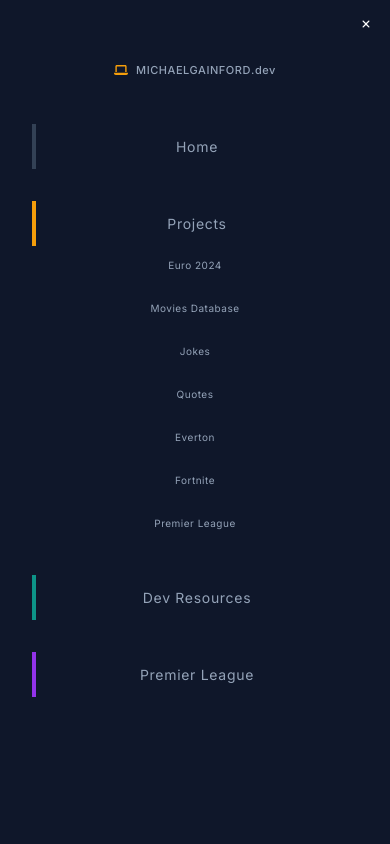
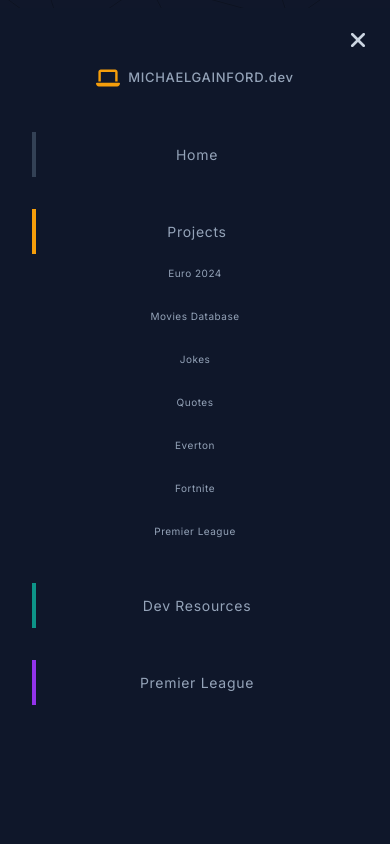
Before and after one commit to michaelgainford/michaelgainford.github.io, a Next.js app: page /projects in a window 390 px wide. Both pictures are taken after a click on the element 362 px from the left and 32 px from the top of the page. Shown: the top 844 px of the page. Built offline with nearby package versions, Linux system fonts and the light colour scheme.

Commit message:
Updated sizing of mobile header components

```diff
--- a/components/header/MainLogo.jsx
+++ b/components/header/MainLogo.jsx
@@ -4,8 +4,8 @@ import IconLaptop from "@/components/icons/IconLaptop";
 export default function MAIN_LOGO() {
   return (
     <Link href="/" className={`flex items-center gap-2 max-md:justify-center`}>
-      <IconLaptop classes={`size-[14px] lg:size-6 fill-amber-500`} />
-      <span className={`text-[11px] font-medium tracking-wider text-left lg:text-lg lg:font-medium flex`}>
+      <IconLaptop classes={`size-6 fill-amber-500`} />
+      <span className={`text-[13px] font-medium tracking-wider text-left lg:text-lg lg:font-medium flex`}>
         <span className={`uppercase`}>MichaelGainford</span>
         <span>.dev</span>
       </span>
--- a/components/header/MainMobile.jsx
+++ b/components/header/MainMobile.jsx
@@ -26,7 +26,7 @@ export default function MAIN_MOBILE({ isVisible, toggleVisibility }) {
   const projectsSubMenuVisibility = isProjectsSubMenuVisible ? `` : `hidden`;
   return (
     <div
-      className={`mobile-nav absolute inset-0 z-50 w-full h-full p-8 bg-slate-900 lg:hidden flex flex-col gap-8 overscroll-y-contain ${
+      className={`mobile-nav absolute inset-0 top-2 right-4 z-50 w-full h-full p-8 bg-slate-900 lg:hidden flex flex-col gap-8 overscroll-y-contain ${
         isVisible ? `` : `hidden`
       }`}
     >
--- a/components/icons/IconCrossNav.jsx
+++ b/components/icons/IconCrossNav.jsx
@@ -1,7 +1,7 @@
 export default function ICON_CROSS_NAV ({classes}) {
   return (
-    <svg className={`size-4 lg:size-8`}width={`800px`} height={`800px`} viewBox={`0 0 24 24`} fill={`none`} xmlns={`http://www.w3.org/2000/svg`}>
-    <path d={`M6.99486 7.00636C6.60433 7.39689 6.60433 8.03005 6.99486 8.42058L10.58 12.0057L6.99486 15.5909C6.60433 15.9814 6.60433 16.6146 6.99486 17.0051C7.38538 17.3956 8.01855 17.3956 8.40907 17.0051L11.9942 13.4199L15.5794 17.0051C15.9699 17.3956 16.6031 17.3956 16.9936 17.0051C17.3841 16.6146 17.3841 15.9814 16.9936 15.5909L13.4084 12.0057L16.9936 8.42059C17.3841 8.03007 17.3841 7.3969 16.9936 7.00638C16.603 6.61585 15.9699 6.61585 15.5794 7.00638L11.9942 10.5915L8.40907 7.00636C8.01855 6.61584 7.38538 6.61584 6.99486 7.00636Z`} fill={`#fff`} />
+    <svg className={`size-8`}width={`800px`} height={`800px`} viewBox={`0 0 24 24`} fill={`none`} xmlns={`http://www.w3.org/2000/svg`}>
+    <path d={`M6.99486 7.00636C6.60433 7.39689 6.60433 8.03005 6.99486 8.42058L10.58 12.0057L6.99486 15.5909C6.60433 15.9814 6.60433 16.6146 6.99486 17.0051C7.38538 17.3956 8.01855 17.3956 8.40907 17.0051L11.9942 13.4199L15.5794 17.0051C15.9699 17.3956 16.6031 17.3956 16.9936 17.0051C17.3841 16.6146 17.3841 15.9814 16.9936 15.5909L13.4084 12.0057L16.9936 8.42059C17.3841 8.03007 17.3841 7.3969 16.9936 7.00638C16.603 6.61585 15.9699 6.61585 15.5794 7.00638L11.9942 10.5915L8.40907 7.00636C8.01855 6.61584 7.38538 6.61584 6.99486 7.00636Z`} fill={`#cbd5e1`} />
     </svg>
   )
 }
--- a/components/icons/IconHamburgerNav.jsx
+++ b/components/icons/IconHamburgerNav.jsx
@@ -3,7 +3,7 @@ export default function ICON_HAMBURGER_NAV({ classes }) {
       <svg
         xmlns={`http://www.w3.org/2000/svg`}
         viewBox={`0 0 24 24`}
-        className={`hamburger-menu hamburger-menu-icon h-4 lg:h-6 w-4 lg:w-6 fill-slate-100`}>
+        className={`hamburger-menu hamburger-menu-icon size-8 fill-slate-300  `}>
         <g
           stroke={`none`}
           strokeWidth={`1`}
@@ -12,11 +12,11 @@ export default function ICON_HAMBURGER_NAV({ classes }) {
           <g>
             <rect id={`Rectangle`} fillRule={`nonzero`} x={`0`} y={`0`} width={`24`} height={`24`}>
             </rect>
-            <line x1={`5`} y1={`7`} x2={`19`} y2={`7`} stroke={`#FFF`} strokeWidth={`2`} strokeLinecap={`round`}>
+            <line x1={`5`} y1={`7`} x2={`19`} y2={`7`} stroke={`#cbd5e1`} strokeWidth={`2`} strokeLinecap={`round`}>
             </line>
-            <line x1={`5`} y1={`17`} x2={`19`} y2={`17`} stroke={`#FFF`} strokeWidth={`2`} strokeLinecap={`round`}>
+            <line x1={`5`} y1={`17`} x2={`19`} y2={`17`} stroke={`#cbd5e1`} strokeWidth={`2`} strokeLinecap={`round`}>
             </line>
-            <line x1={`5`} y1={`12`} x2={`19`} y2={`12`} stroke={`#FFF`} strokeWidth={`2`} strokeLinecap={`round`}>
+            <line x1={`5`} y1={`12`} x2={`19`} y2={`12`} stroke={`#cbd5e1`} strokeWidth={`2`} strokeLinecap={`round`}>
             </line>
           </g>
         </g>
```
